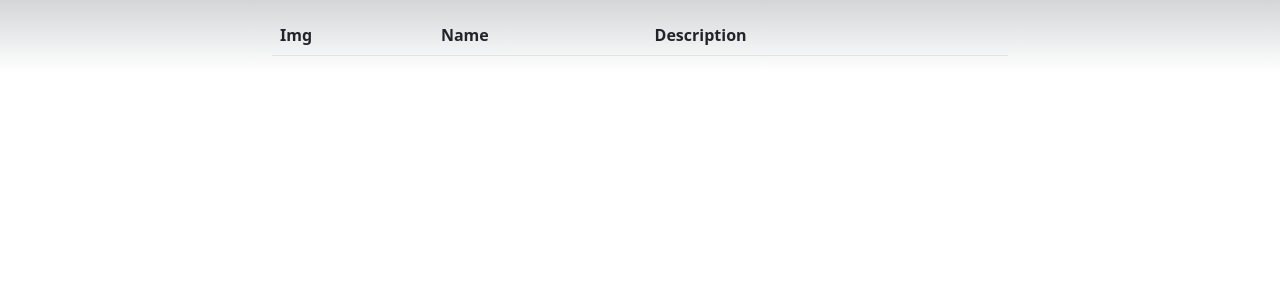
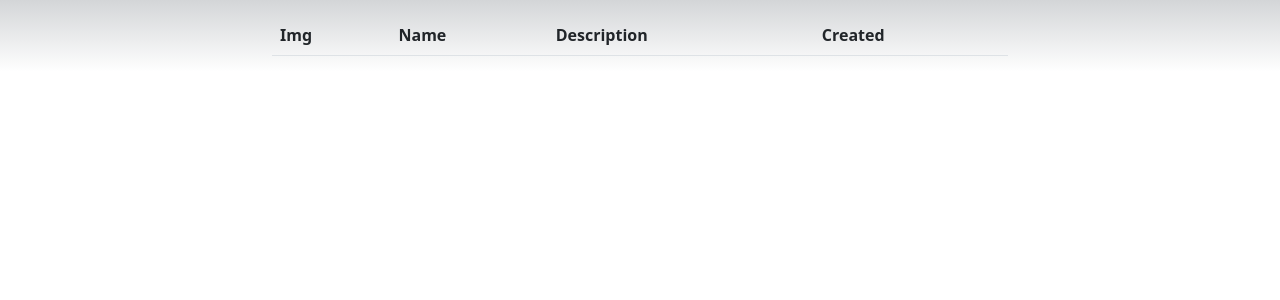
Before and after one commit to Tomczan/recipes-finder-django, a Django app: page /recipe/ in a window 1280 px wide. Shown: the part 56-356 px from the top of the page. Run offline with Django 4.2, Linux system fonts and the light colour scheme; data that the repository does not hold is empty; some libraries are stand-ins or nearby versions.

Commit message:
list.html add 'created' column in table

```diff
--- a/recipes_finder/recipe/templates/recipe/list.html
+++ b/recipes_finder/recipe/templates/recipe/list.html
@@ -10,14 +10,16 @@
                 <th scope="col">Img</th>
                 <th scope="col">Name</th>
                 <th scope="col">Description</th>
+                <th scope="col">Created</th>
             </tr>
         </thead>
 {% for recipe in recipes %}
         <tbody>
             <tr>
                 <th scope="row"><img src="{% thumbnail recipe.image 100x0 %}"></th>
-                <td><a href="{{ recipe.get_absolute_url }}">{{recipe.name}}</a></td>
-                <td>{{recipe.description}}</td>
+                <td><a href="{{ recipe.get_absolute_url }}">{{ recipe.name }}</a></td>
+                <td>{{ recipe.description }}</td>
+                <td>{{ recipe.created|timesince }} ago</td>
             </tr>
 {% endfor %}
         </tbody>
```
